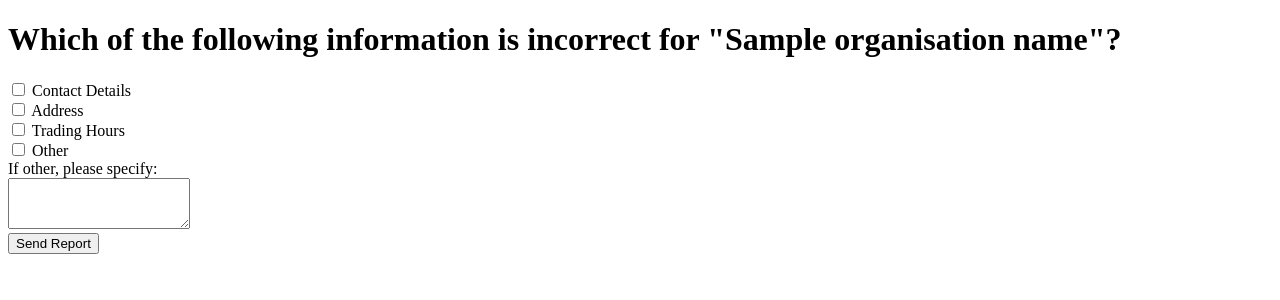
After one commit to praekeltfoundation/molo.servicedirectory, a Django app: template molo/servicedirectory/templates/servicedirectory/service_report.html in a window 1280 px wide. The commit adds this page. Shown: the top 300 px of the page. Run offline with Django 3.2, Linux system fonts and the light colour scheme; the template is opened without the code that fills it: most values are stand-ins (such as "Sample title", 1, 10 or a date in 2020).

Commit message:
SED-28: add template for reporting incorrect information about a service

```diff
--- a/molo/servicedirectory/templates/servicedirectory/service_detail.html
+++ b/molo/servicedirectory/templates/servicedirectory/service_detail.html
@@ -69,6 +69,6 @@
 
     <hr/>
 
-    <a href="{% url 'service-report' service.id %}">Report incorrect info</a>
+    <a href="{% url 'service-report' service.id %}?org_name={{ service.organisation.name | urlencode }}">Report incorrect info</a>
 
 {% endblock %}
--- /dev/null
+++ b/molo/servicedirectory/templates/servicedirectory/service_report.html
@@ -0,0 +1,32 @@
+{% extends 'base.html' %}
+
+{% block content %}
+
+    <h1 class="sd-heading report-info">
+        Which of the following information is incorrect for <span class="org-name">"{{ organisation_name }}"</span>?
+    </h1>
+
+    <form method="post">
+        {% csrf_token %}
+        <div class="sd-option">
+            <input type="checkbox" id="contact_details" name="contact_details" value="true"/>
+            <label for="contact_details">Contact Details</label>
+        </div>
+        <div class="sd-option">
+            <input type="checkbox" id="address" name="address" value="true"/>
+            <label for="address">Address</label>
+        </div>
+        <div class="sd-option">
+            <input type="checkbox" id="trading_hours" name="trading_hours" value="true"/>
+            <label for="trading_hours">Trading Hours</label>
+        </div>
+        <div class="sd-option">
+            <input type="checkbox" id="other" name="other" value="true"/>
+            <label for="other">Other</label>
+        </div>
+        <label for="other_detail">If other, please specify:</label><br/>
+        <textarea id="other_detail" name="other_detail" rows="3"></textarea><br/>
+        <button type="submit">Send Report</button>
+    </form>
+
+{% endblock %}
```
Also changed, not shown: molo/servicedirectory/views.py (+14 -2 lines).
